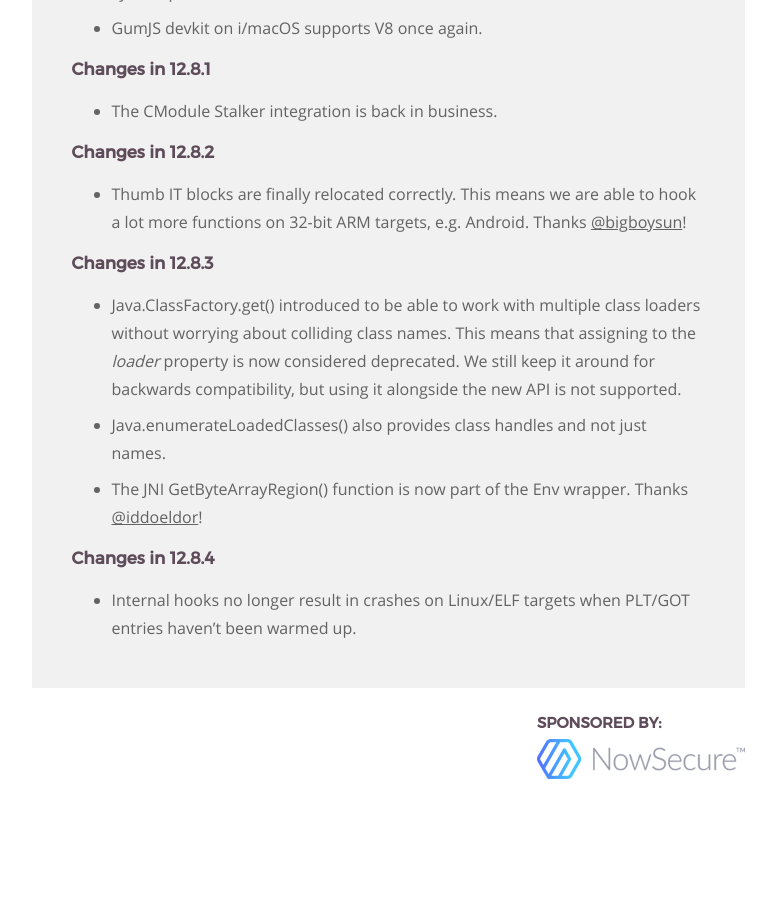
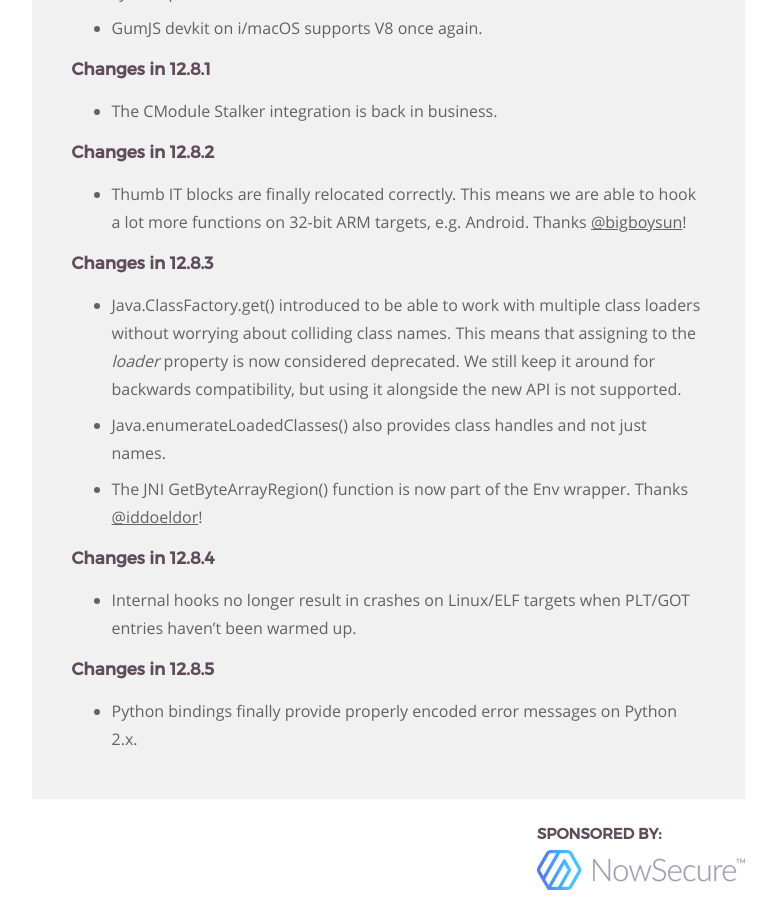
Before and after one commit to frida/frida-website, a Jekyll site: the page built from _posts/2019-12-18-frida-12-8-released.markdown, in a window 1280 px wide and 900 px high, scrolled down 4697 px. Shown: the whole window, without its empty margins (364-1140 px from the left). Built offline with Jekyll 4.4.1, drawn with Linux system fonts in a browser that asks for light colours; before the commit the page ends 5486 px from its top, so only the background shows below that.

Commit message:
Summarize changes in 12.8.5

```diff
--- a/_posts/2019-12-18-frida-12-8-released.markdown
+++ b/_posts/2019-12-18-frida-12-8-released.markdown
@@ -204,6 +204,10 @@ and helping shape the unwrap() feature.
 - Internal hooks no longer result in crashes on Linux/ELF targets when PLT/GOT
   entries haven't been warmed up.
 
+### Changes in 12.8.5
+
+- Python bindings finally provide properly encoded error messages on Python 2.x.
+
 
 [Stalker]: /docs/javascript-api/#stalker
 [started]: /news/2017/08/25/frida-10-5-released/
```
